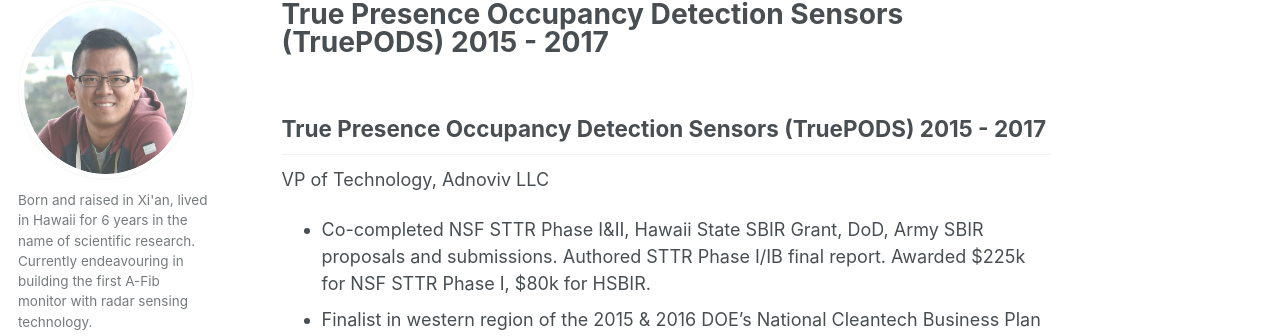
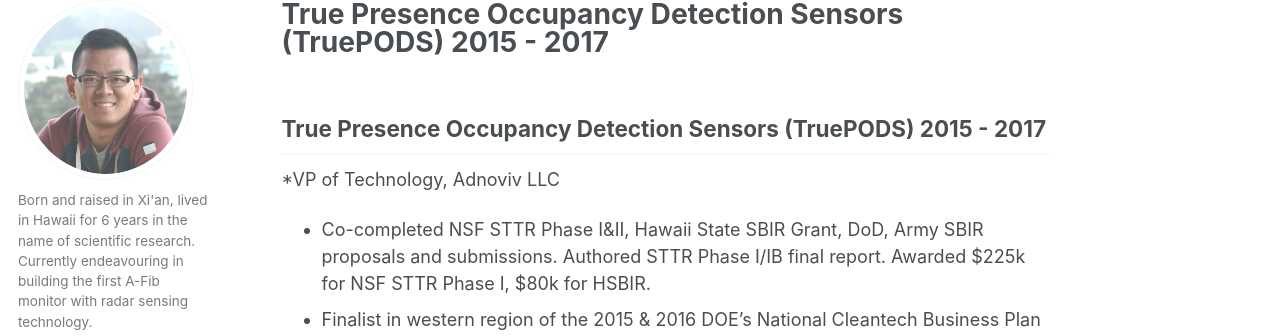
Before and after one commit to x-mengao/x-mengao.github.io, a Jekyll site: the page built from _pages/markdown.md, in a window 1280 px wide. Shown: the part 118-454 px from the top of the page. Built offline with Jekyll 4.4.1, drawn with Linux system fonts in a browser that asks for light colours; some web fonts are replaced; our own code applies the rules of GitHub Pages for plain Markdown files.

```diff
--- a/_pages/markdown.md
+++ b/_pages/markdown.md
@@ -1,5 +1,5 @@
 ## True Presence Occupancy Detection Sensors (TruePODS)                                                         2015 - 2017
-VP of Technology, Adnoviv LLC
+*VP of Technology, Adnoviv LLC
 * Co-completed NSF STTR Phase I&II, Hawaii State SBIR Grant, DoD, Army SBIR proposals and submissions. Authored STTR Phase I/IB final report. Awarded $225k for NSF STTR Phase I, $80k for HSBIR.
 * Finalist in western region of the 2015 & 2016 DOE's National Cleantech Business Plan Competition. Delivered final presentation (15 finalists) and final fast pitch (8 selected) in 2015, and semifinal presentation (20 semi-finalists) in 2016.
 * Showcased to HI state legislators at High Technology Development Corporation (HTDC) 2015 Innovation Crawl.
```
